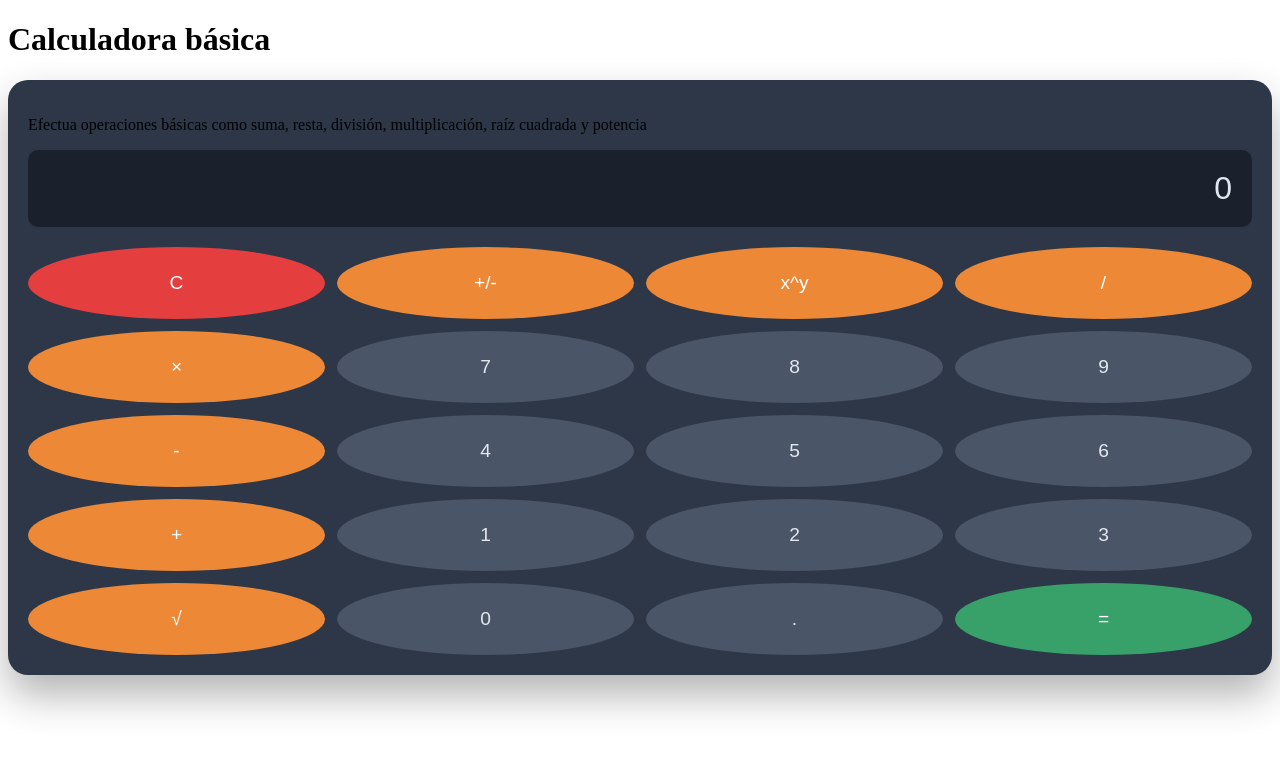
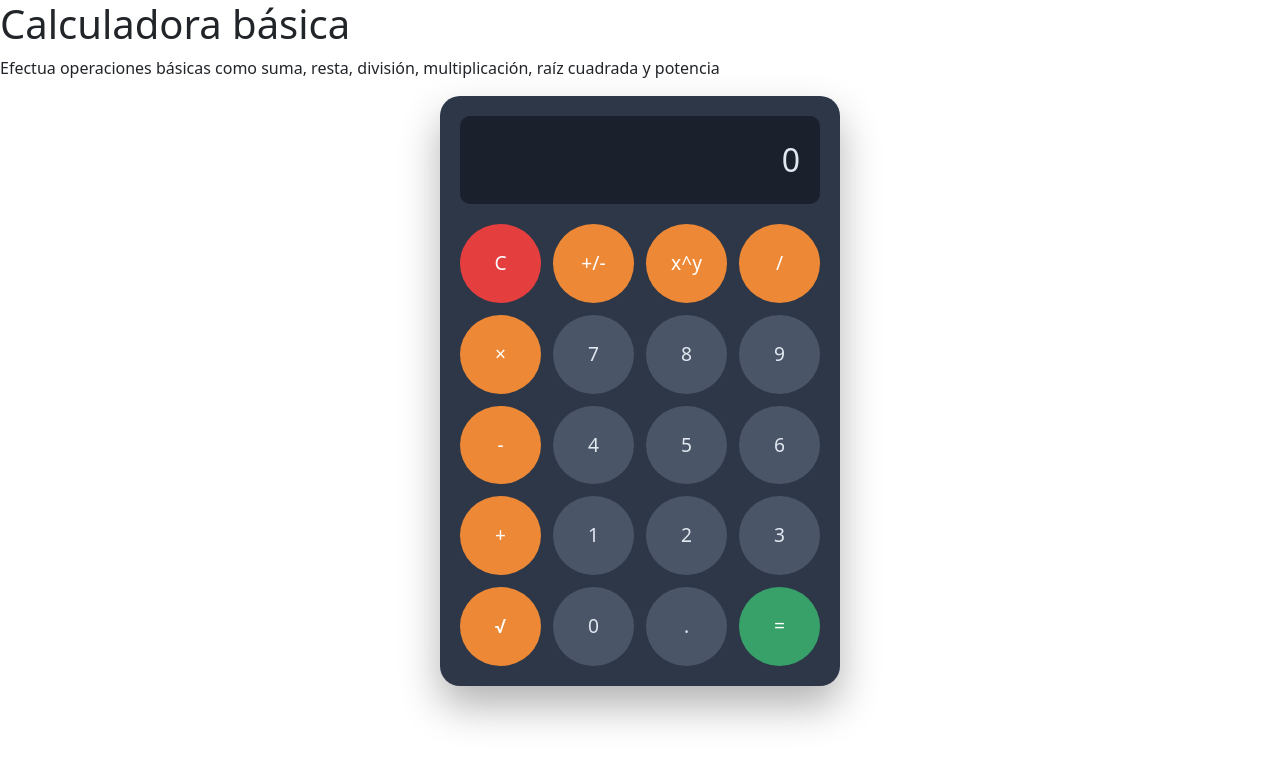
Before and after one commit to AnaTorres88/calculator, a Vue app: page / in a window 1280 px wide. Shown: the top 764 px of the page. Built offline with nearby package versions, Linux system fonts and the light colour scheme.

Commit message:
corrgir estilos

```diff
--- a/index.html
+++ b/index.html
@@ -3,6 +3,7 @@
   <head>
     <meta charset="UTF-8">
     <link rel="icon" href="/favicon.ico">
+    <link href="https://cdn.jsdelivr.net/npm/bootstrap@5.3.7/dist/css/bootstrap.min.css" rel="stylesheet" integrity="sha384-LN+7fdVzj6u52u30Kp6M/trliBMCMKTyK833zpbD+pXdCLuTusPj697FH4R/5mcr" crossorigin="anonymous">
     <meta name="viewport" content="width=device-width, initial-scale=1.0">
     <title>Vite App</title>
   </head>
--- a/src/components/Calculator.vue
+++ b/src/components/Calculator.vue
@@ -222,8 +222,8 @@ function pow(a, b) {
 </script>
 
 <template>
+    <p> Efectua operaciones básicas como suma, resta, división, multiplicación, raíz cuadrada y potencia</p>
     <section class="calculator">
-        <p> Efectua operaciones básicas como suma, resta, división, multiplicación, raíz cuadrada y potencia</p>
         <input type="text"
             class="display"
             v-model="output"
@@ -274,7 +274,8 @@ function pow(a, b) {
         border-radius: 20px;
         padding: 20px;
         box-shadow: 0 20px 40px rgba(0, 0, 0, 0.3);
-        width: auto;
+        max-width: 400px;
+        margin: 0 auto;
     }
 
     .display {
```
